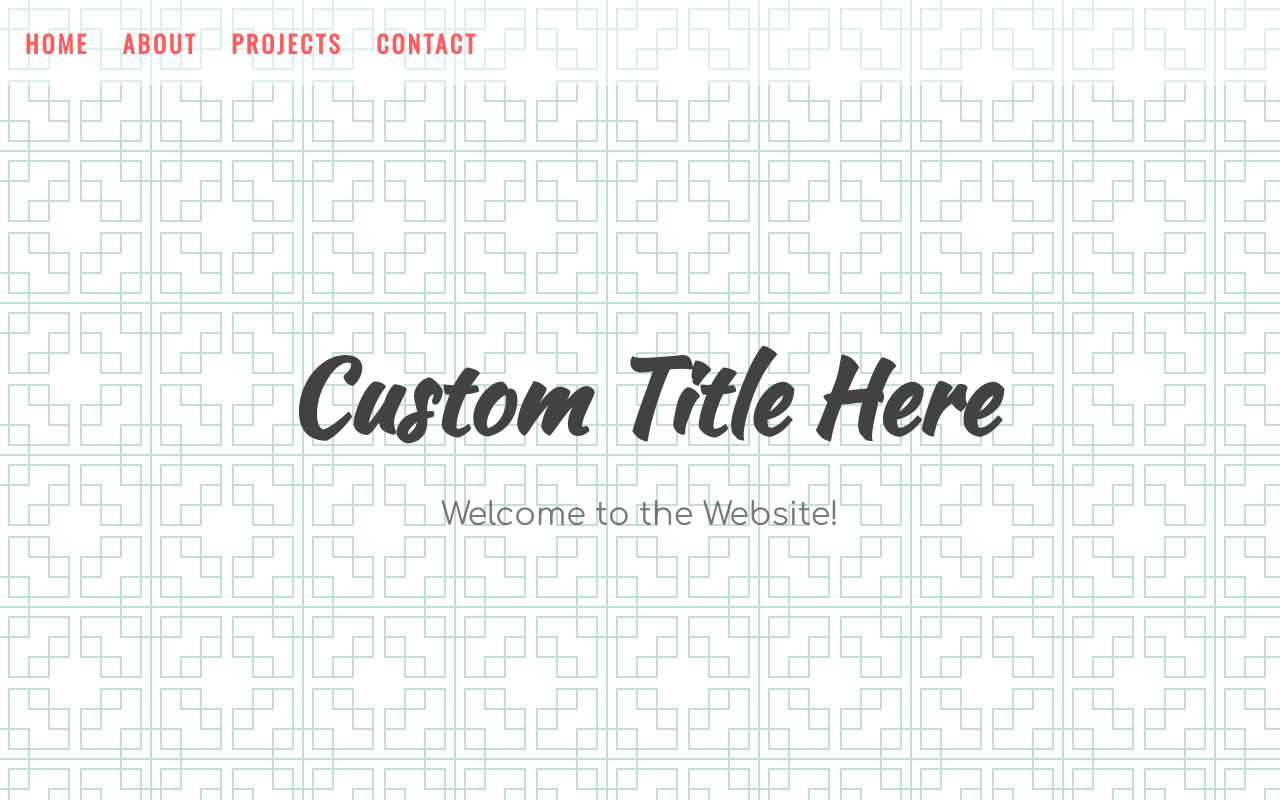
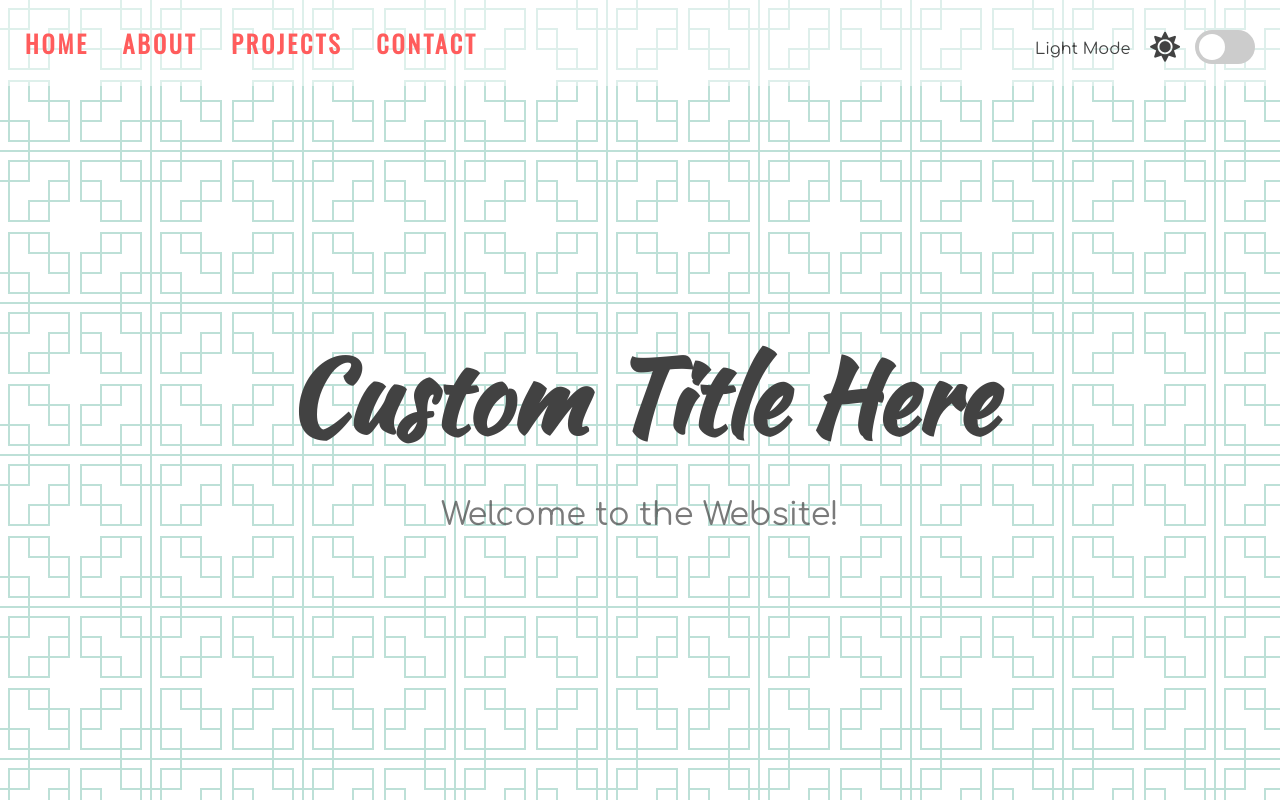
Before and after one commit to Timespike/ZTM-light-dark-mode, a plain HTML site: page index.html in a window 1280 px wide. Shown: the top 800 px of the page. Drawn offline with nearby package versions, Linux system fonts and the light colour scheme.

Commit message:
finished styling, starting on js portion

```diff
--- a/index.html
+++ b/index.html
@@ -9,6 +9,17 @@
     <link rel="stylesheet" href="style.css">
 </head>
 <body>
+    <!-- Dark Mode Switch -->
+    <div class="theme-switch-wrapper">
+        <span id="toggle-icon">
+            <span class="toggle-text">Light Mode</span>
+            <i class="fas fa-sun"></i>
+        </span>
+        <label class="theme-switch">
+            <input type="checkbox">
+            <div class="slider round"></div>
+        </label>
+    </div>
     <!-- Navigation -->
     <nav id="nav">
         <a href="#home">HOME</a>
--- a/script.js
+++ b/script.js
@@ -0,0 +1 @@
+const toggleSwitch = document.querySelector('input[type="checkbox"]');
```
